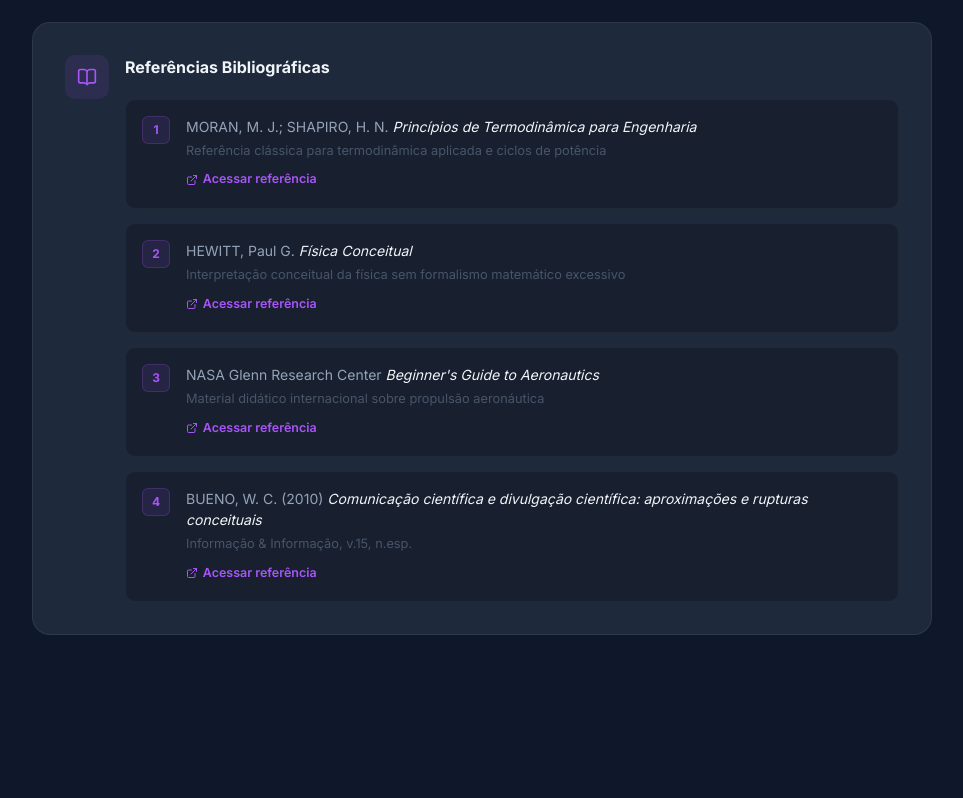
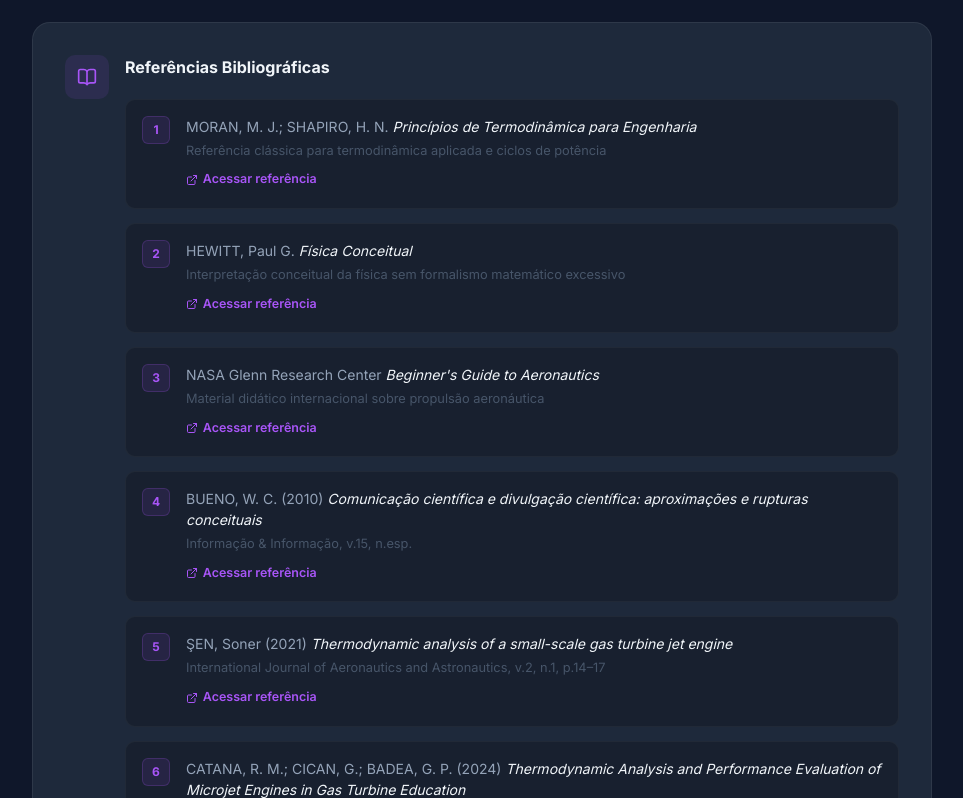
Before and after one commit to cesarafcm/UFABC_PD_TURBOJET, a React (Vite) app in the folder propulsao-em-cliques/: page /modulo3 in a window 1280 px wide. Shown: the part 2017-2815 px from the top of the page, without its empty margins (158-1121 px from the left). Before the commit the page ends 2700 px from the top, so only its background shows below. Built offline with nearby package versions, Linux system fonts and the light colour scheme.

Commit message:
Update Modulo3.jsx

```diff
--- a/propulsao-em-cliques/src/pages/Modulo3.jsx
+++ b/propulsao-em-cliques/src/pages/Modulo3.jsx
@@ -411,6 +411,24 @@ export default function Modulo3() {
                     note: 'Informação & Informação, v.15, n.esp.',
                     url: 'https://doi.org/10.5433/1981-8920.2010v15n1espp1',
                   },
+                  {
+                    citation: 'ŞEN, Soner (2021)',
+                    title: 'Thermodynamic analysis of a small-scale gas turbine jet engine',
+                    note: 'International Journal of Aeronautics and Astronautics, v.2, n.1, p.14–17',
+                    url: 'https://dergipark.org.tr/en/download/article-file/1796154',
+                  },
+                  {
+                    citation: 'CATANA, R. M.; CICAN, G.; BADEA, G. P. (2024)',
+                    title: 'Thermodynamic Analysis and Performance Evaluation of Microjet Engines in Gas Turbine Education',
+                    note: 'Applied Sciences, v.14, n.15, p.6754. DOI: 10.3390/app14156754',
+                    url: 'https://doi.org/10.3390/app14156754',
+                  },
+                  {
+                    citation: 'BENINI, E.; GIACOMETTI, S. (2007)',
+                    title: 'Design, manufacturing and operation of a small turbojet-engine for research purposes',
+                    note: 'Applied Energy, v.84, n.12, p.1102–1116. DOI: 10.1016/j.apenergy.2007.02.002',
+                    url: 'https://doi.org/10.1016/j.apenergy.2007.02.002',
+                  },
                 ].map((ref, i) => (
                   <div key={i} style={{
                     display: 'flex',
```
